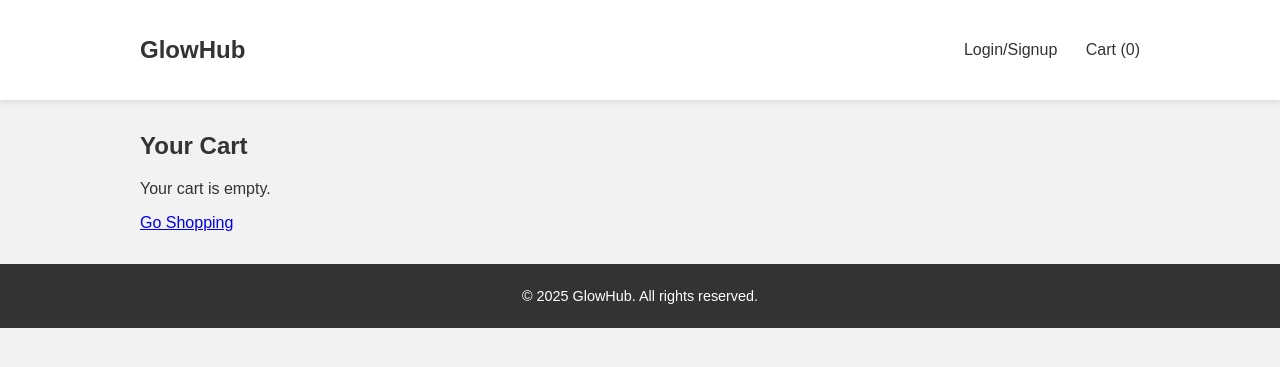
After one commit to Tasnim0-0Abdelhamid/GlowHub, a Django app: page /cart/ in a window 1280 px wide. The commit adds this page. Shown: the top 367 px of the page. Run offline with Django 5.2, Linux system fonts and the light colour scheme.

Commit message:
Add products to cart for both guests and authenticated users and display cart contents with product details and quantity

```diff
--- a/main_app/templates/base.html
+++ b/main_app/templates/base.html
@@ -19,14 +19,38 @@
                 {% else %}
                     <a href="{% url 'login' %}">Login/Signup</a>
                 {% endif %}
-                <a href="#!">Cart</a>
+
+                {% if user.is_authenticated %}
+                    {% with cart=user.carts.first %}
+                        {% if cart %}
+                            {% with cart.items.count as cart_count %}
+                                <a href="{% url 'cart' %}">Cart ({{ cart_count }})</a>
+                            {% endwith %}
+                        {% else %}
+                            <a href="{% url 'cart' %}">Cart (0)</a>
+                        {% endif %}
+                    {% endwith %}
+                {% else %}
+                    {% with request.session.cart|length as cart_count %}
+                        <a href="{% url 'cart' %}">Cart ({{ cart_count|default:0 }})</a>
+                    {% endwith %}
+                {% endif %}
             </div>
         </div>
     </nav>
 
+    {% if messages %}
+      <ul class="messages">
+        {% for message in messages %}
+          {% if 'cart' in message.tags %}
+            <li>{{ message }}</li>
+          {% endif %}
+        {% endfor %}
+      </ul>
+    {% endif %}
+
     <main class="content">
-        {% block content %}
-        {% endblock %}
+        {% block content %}{% endblock %}
     </main>
 
     <footer>
--- /dev/null
+++ b/main_app/templates/cart.html
@@ -0,0 +1,16 @@
+{% extends 'base.html' %}
+{% block content %}
+<h2>Your Cart</h2>
+
+{% if items %}
+  <ul>
+    {% for item in items %}
+      <li>{{ item.product.name }} - Quantity: {{ item.quantity }}</li>
+    {% endfor %}
+  </ul>
+  <a href="{% url 'home' %}">Continue Shopping</a>
+{% else %}
+  <p>Your cart is empty.</p>
+  <a href="{% url 'home' %}">Go Shopping</a>
+{% endif %}
+{% endblock %}
--- a/main_app/templates/home.html
+++ b/main_app/templates/home.html
@@ -22,6 +22,12 @@
             {% endif %}
             <h3>{{ product.name }}</h3>
             <p class="price">${{ product.price }}</p>
+
+            <form method="POST" action="{% url 'add_to_cart' product.id %}">
+                {% csrf_token %}
+                <button type="submit">Add to Cart</button>
+            </form>
+
             <div class="product-details">
                 <p>{{ product.description }}</p>
                 <p>Category: {{ product.category }}</p>
--- a/main_app/urls.py
+++ b/main_app/urls.py
@@ -7,4 +7,6 @@ urlpatterns = [
     path('signup/', views.signup_view, name='signup'),
     path('profile/', views.profile_view, name='profile'),
     path('logout/', views.logout_view, name='logout'),
+    path('cart/', views.cart_view, name='cart'),
+    path('add-to-cart/<int:product_id>/', views.add_to_cart, name='add_to_cart'),
 ]
--- a/main_app/views.py
+++ b/main_app/views.py
@@ -1,9 +1,9 @@
-from django.shortcuts import render, redirect
+from django.shortcuts import render, redirect, get_object_or_404
 from django.contrib.auth.decorators import login_required
 from .forms import CustomUserCreationForm, EmailLoginForm, CustomUserUpdateForm
 from django.contrib import messages
-from django.contrib.auth import login, logout
-from .models import Product
+from django.contrib.auth import login, logout, get_user_model
+from .models import Product, Cart, CartItem
 
 # Create your views here.
 
@@ -89,3 +89,36 @@ def home(request):
 def logout_view(request):
     logout(request)
     return redirect('home')
+
+#-------------------------------------------
+
+
+def add_to_cart(request, product_id):
+    product = get_object_or_404(Product, id=product_id)
+
+    if request.user.is_authenticated:
+        cart, _ = Cart.objects.get_or_create(user=request.user)
+        item, created = CartItem.objects.get_or_create(cart=cart, product=product)
+        if not created:
+            item.quantity += 1
+            item.save()
+    else:
+        cart = request.session.get('cart', {})
+        cart[str(product_id)] = cart.get(str(product_id), 0) + 1
+        request.session['cart'] = cart
+
+    messages.success(request, f"{product.name} added to your cart.", extra_tags='cart')
+    return redirect('home')
+
+def cart_view(request):
+    if request.user.is_authenticated:
+        cart, _ = Cart.objects.get_or_create(user=request.user)
+        items = cart.items.all()
+    else:
+        session_cart = request.session.get('cart', {})
+        items = []
+        for product_id, quantity in session_cart.items():
+            product = Product.objects.get(id=product_id)
+            items.append({'product': product, 'quantity': quantity})
+
+    return render(request, 'cart.html', {'items': items})
```
